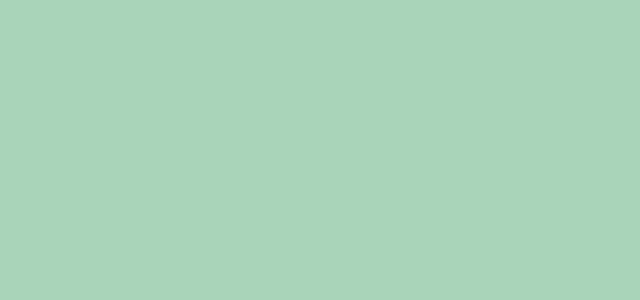
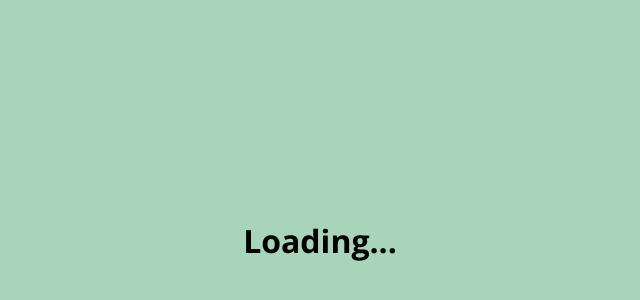
Before and after one commit to kalebgrove/qresp, a React (Create React App) app: page /questions in a window 1280 px wide. Shown: the part 160-460 px from the top of the page, without its empty margins (320-960 px from the left). Built offline with nearby package versions, Linux system fonts and the light colour scheme.

Commit message:
5th commit

```diff
--- a/package.json
+++ b/package.json
@@ -3,12 +3,12 @@
   "version": "0.1.0",
   "private": true,
   "dependencies": {
-    "@auth0/auth0-react": "^2.2.4",
     "bcrypt": "^5.1.1",
     "cors": "^2.8.5",
     "cra-template": "1.2.0",
     "express": "^4.21.2",
     "express-openid-connect": "^2.17.1",
+    "js-cookie": "^3.0.5",
     "mysql2": "^3.11.5",
     "react": "^19.0.0",
     "react-dom": "^19.0.0",
--- a/src/login.js
+++ b/src/login.js
@@ -1,6 +1,7 @@
 import React, { useState } from 'react';
 import { useNavigate } from 'react-router-dom';
 import './login.css';
+import Cookies from 'js-cookie';
 
 function Login() {
   // State to track the selected form
@@ -52,6 +53,7 @@ function Login() {
       const result = await response.json();
       console.log(result); // Handle successful login
 
+      Cookies.set('user', JSON.stringify(result.user), { expires: 7 }); // Expires in 7 days
       navigate('/questions');
 
     } catch (error) {
@@ -148,6 +150,7 @@ function Login() {
               !email || !password || !confirmPassword || password !== confirmPassword
               }>Next</button>
           </form>
+
           ) : (
             <form onSubmit={handleSubmitReg}>
             <input type="text" id="firstname" className='first-cl' placeholder='First Name' value={firstname} onChange={(e) => setFirstName(e.target.value)}/>
@@ -163,11 +166,18 @@ function Login() {
             <button className={`register-bt ${!isLogin ? 'active' : ''}`}>Register</button>
           </form>
           )}
-
-          <div className="step-indicator">
-            <div className={`circle ${!secondStep ? 'active' : ''}`} onClick={() => setStep(false)}></div>
-            <div className={`circle ${secondStep ? 'active' : ''}`}></div>
-          </div>
+          {!isLogin && (
+            <div className="step-indicator">
+              <div
+                className={`circle ${!secondStep ? 'active' : ''}`}
+                onClick={() => setStep(false)} // Navigate to first step
+              ></div>
+              <div
+                className={`circle ${secondStep ? 'active' : ''}`}
+                onClick={() => setStep(true)} // Navigate to second step
+              ></div>
+            </div>
+          )}
         {error && <p style={{ color: 'red' }}>{thereisError ? error : ''}</p>}
       </div>
     </div>
--- a/src/questions.js
+++ b/src/questions.js
@@ -1,12 +1,25 @@
-import { useState } from "react"
-import React from 'react'
+import React, { useEffect, useState } from 'react';
+import Cookies from 'js-cookie';
 
-function Questions () {
-    return (
-        <div>
-            <header></header>
-        </div>
-    )
+function Questions() {
+  const [user, setUser] = useState(null);
+
+  useEffect(() => {
+    const storedUser = Cookies.get('user'); // Read user cookie
+    if (storedUser) {
+      setUser(JSON.parse(storedUser)); // Parse the user data
+    }
+  }, []);
+
+  return (
+    <div>
+      {user ? (
+        <h1>Welcome, {user.email}</h1>
+      ) : (
+        <h1>Loading...</h1>
+      )}
+    </div>
+  );
 }
 
 export default Questions;
```
Also changed, not shown: 1 other file (tests, documents, lock files or other folders).
